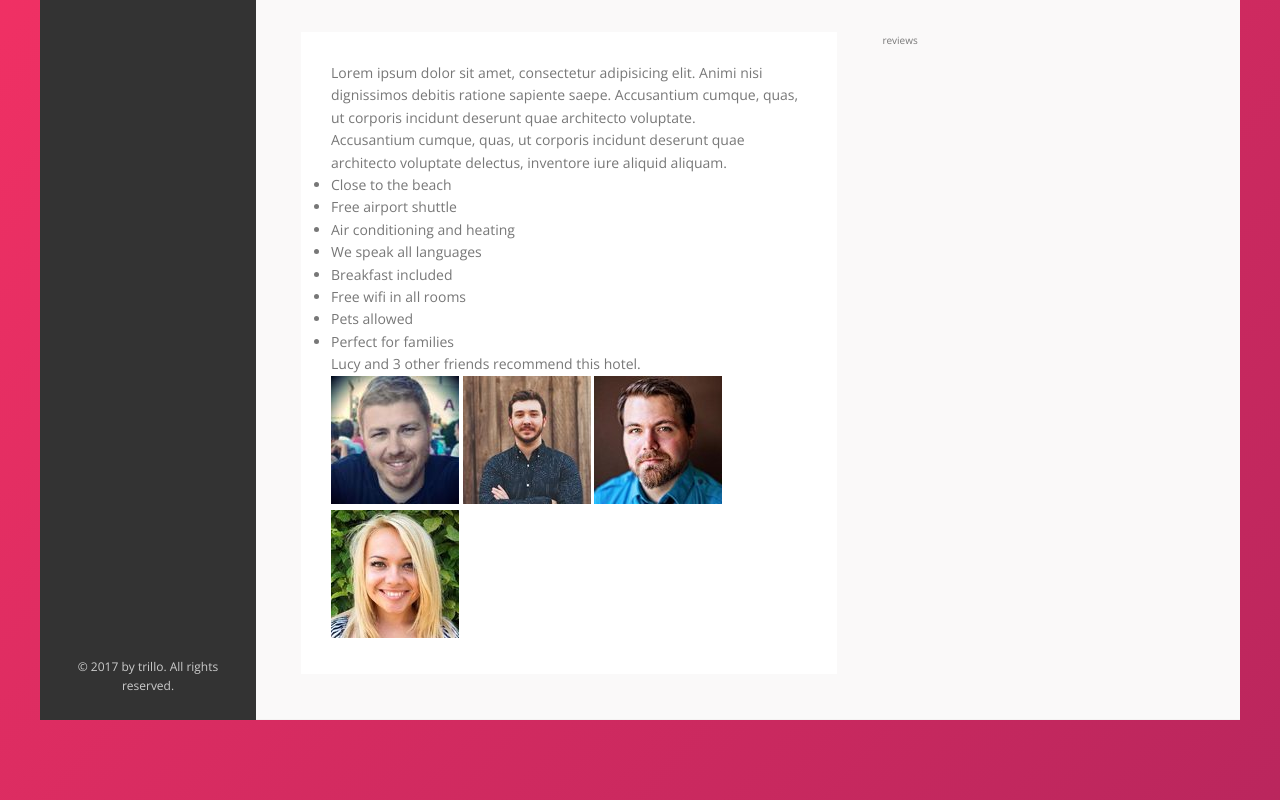
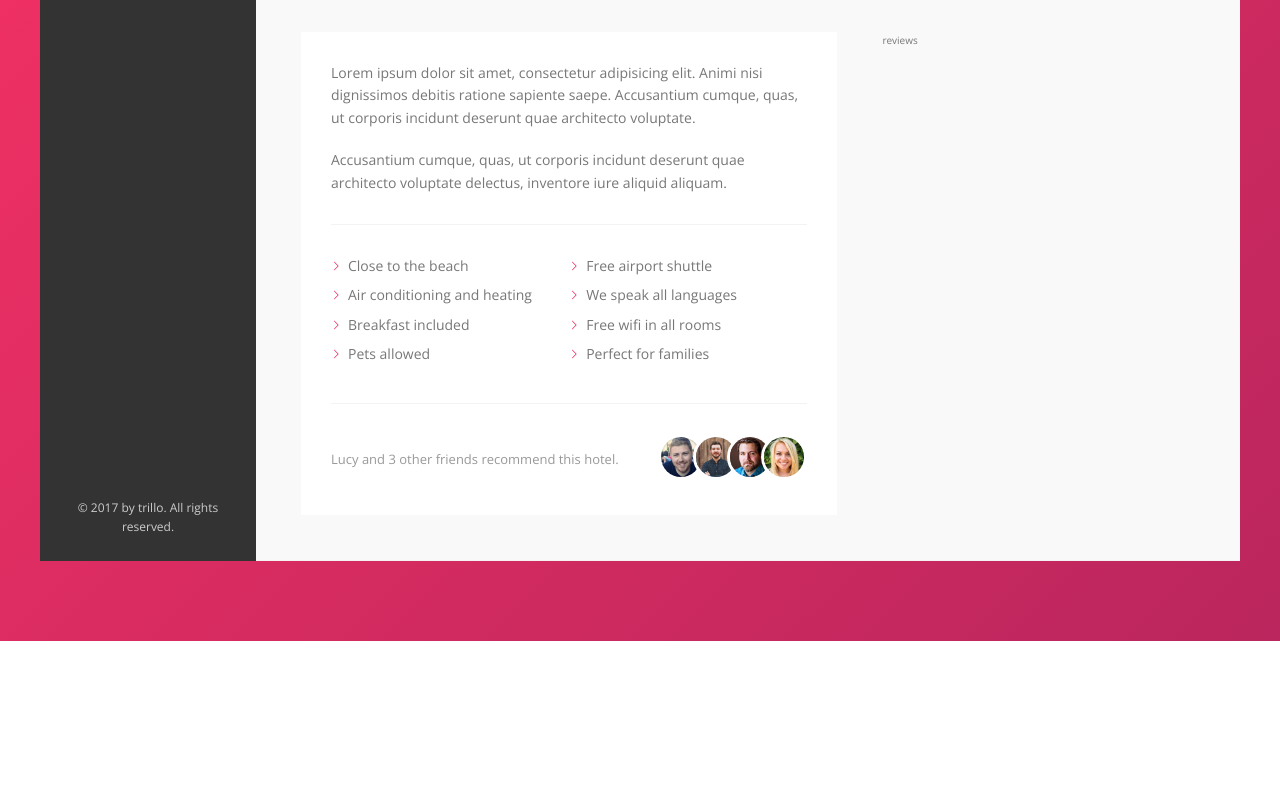
Before and after one commit to Dual1tyxd3v/trillo-advanced-CSS-, a website: page index.html in a window 1280 px wide. Shown: the part 615-1415 px from the top of the page. After the commit the page ends 1256 px from the top, so only its background shows below. Drawn offline with nearby package versions, Linux system fonts and the light colour scheme.

Commit message:
Complete left side of content section

```diff
--- a/index.html
+++ b/index.html
@@ -154,10 +154,10 @@
                             <div class="recommend">
                                 <p class="recommend__count">Lucy and 3 other friends recommend this hotel.</p>
                                 <div class="recommend__users">
-                                    <img src="./img/user-3.jpg" alt="User 1">
-                                    <img src="./img/user-4.jpg" alt="User 2">
-                                    <img src="./img/user-5.jpg" alt="User 3">
-                                    <img src="./img/user-6.jpg" alt="User 4">
+                                    <img src="./img/user-3.jpg" class="recommend__img" alt="User 1">
+                                    <img src="./img/user-4.jpg" class="recommend__img" alt="User 2">
+                                    <img src="./img/user-5.jpg" class="recommend__img" alt="User 3">
+                                    <img src="./img/user-6.jpg" class="recommend__img" alt="User 4">
                                 </div>
                             </div>
                         </div>
--- a/sass/_components.scss
+++ b/sass/_components.scss
@@ -255,3 +255,63 @@
   }
 }
 //
+// PARAGRAPH
+.paragraph {
+  &:not(:last-of-type) {
+    margin-bottom: 2rem;
+  }
+}
+//
+// LIST
+.list {
+  display: flex;
+  flex-wrap: wrap;
+  list-style: none;
+  border-top: 1px solid var(--color-grey-light-2);
+  border-bottom: 1px solid var(--color-grey-light-2);
+  margin: 3rem 0;
+  padding: 3rem 0;
+
+  &__item {
+    flex: 0 0 50%;
+    margin-bottom: .7rem;
+
+    &::before {
+      content: "";
+      width: 1rem;
+      height: 1rem;
+      -webkit-mask-image: url(../img/chevron-thin-right.svg);
+      -webkit-mask-size: cover;
+      mask-image: url(../img/chevron-thin-right.svg);
+      mask-size: cover;
+      display: inline-block;
+      margin-right: .7rem;
+      background-color: var(--color-primary);
+    }
+  }
+}
+//
+// RECOMMEND
+.recommend {
+  display: flex;
+  align-items: center;
+  font-size: 1.3rem;
+  color: var(--color-grey-dark-3);
+
+  &__count {
+    margin-right: auto;
+  }
+
+  &__img {
+    height: 4rem;
+    width: 4rem;
+    border-radius: 50%;
+    box-sizing: content-box;
+    border: 3px solid #fff;
+
+    &:not(:last-child) {
+      margin-right: -1.5rem;
+    }
+  }
+}
+//
```
Also changed, not shown: css/style.css, 1 other file.
